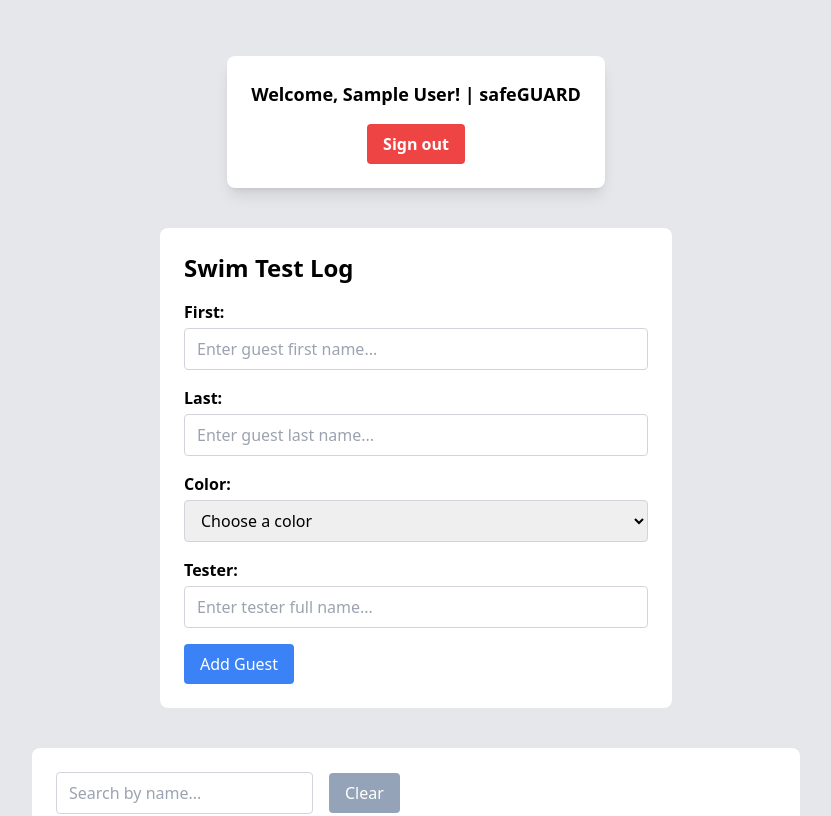
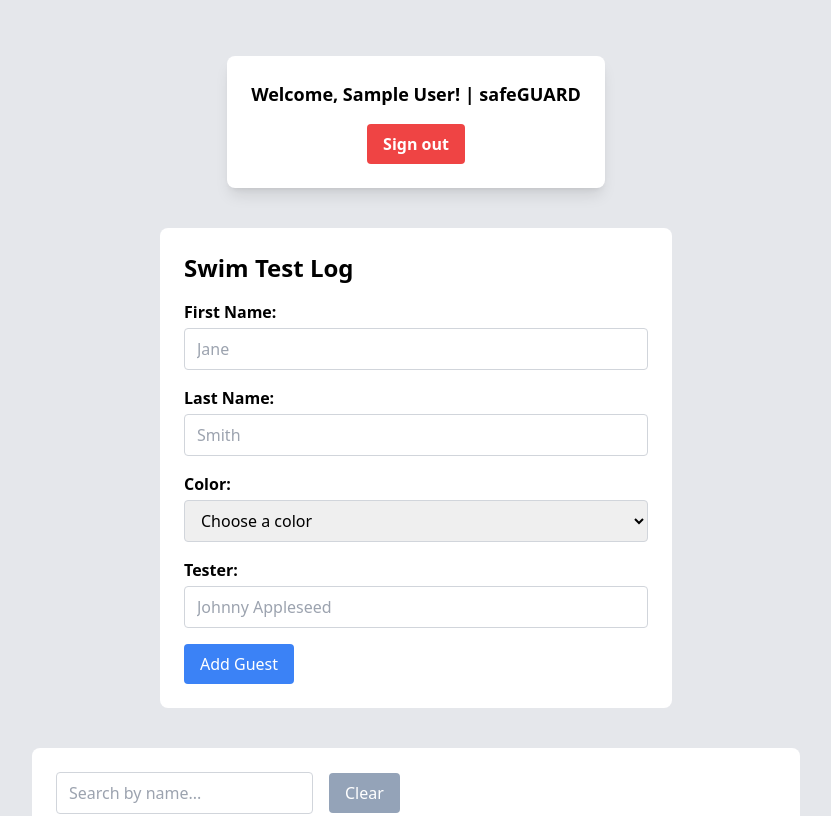
Before and after one commit to bmlui/safeGUARD, a Next.js app: page /guests in a window 1280 px wide. Shown: the top 816 px of the page, without its empty margins (224-1055 px from the left). Built offline with nearby package versions, Linux system fonts and the light colour scheme; no server answers; the database is empty; sample sign-in values are in the browser's storage.

Commit message:
fix default input

```diff
--- a/pages/guests.tsx
+++ b/pages/guests.tsx
@@ -107,8 +107,7 @@ const handleClearSearch = () => {
 
   return (
     <div>
-
-   <div className="bg-gray-200 h-14"></div>
+      <div className="bg-gray-200 h-14"></div>
       <Login></Login>{  }
       <div className="bg-gray-200 h-10"></div>
     <div className="bg-gray-200 flex justify-center items-center">
@@ -117,12 +116,12 @@ const handleClearSearch = () => {
         <form onSubmit={handleSubmit}>
           <div className="flex flex-col mb-4">
             <label htmlFor="firstName" className="mb-1 font-semibold">
-              First:
+              First Name:
             </label>
             <input
               type="text"
               id="firstName"
-              placeholder="Enter guest first name..."
+              placeholder="Jane"
               required pattern="[A-Za-z-' ]{1,32}"
               className="border border-gray-300 rounded px-3 py-2"
               value={firstName}
@@ -131,12 +130,12 @@ const handleClearSearch = () => {
           </div>
           <div className="flex flex-col mb-4">
             <label htmlFor="lastName" className="mb-1 font-semibold">
-              Last:
+              Last Name:
             </label>
             <input
               type="text"
               id="lastName"
-              placeholder="Enter guest last name..."
+              placeholder="Smith"
               required pattern="[A-Za-z-' ]{1,32}"
               className="border border-gray-300 rounded px-3 py-2"
               value={lastName}
@@ -167,7 +166,7 @@ const handleClearSearch = () => {
             <input
               type="text"
               id="staffName"
-              placeholder="Enter tester full name..."
+              placeholder="Johnny Appleseed"
               required pattern="[a-zA-Z-' ]{1,40}"
               className="border border-gray-300 rounded px-3 py-2"
               value={staffName}
--- a/styles/globals.css
+++ b/styles/globals.css
@@ -8,13 +8,13 @@
   --background-end-rgb: 255, 255, 255;
 }
 
-@media (prefers-color-scheme: dark) {
+/* @media (prefers-color-scheme: dark) {
   :root {
     --foreground-rgb: 255, 255, 255;
     --background-start-rgb: 0, 0, 0;
     --background-end-rgb: 0, 0, 0;
   }
-}
+} */
 
 body {
   color: rgb(var(--foreground-rgb));
```
